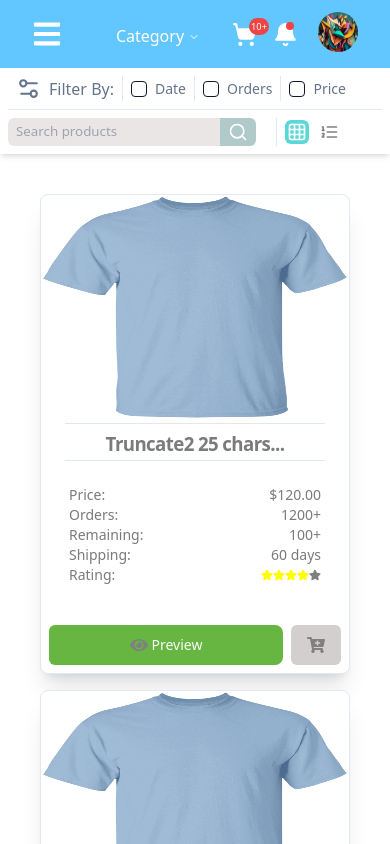
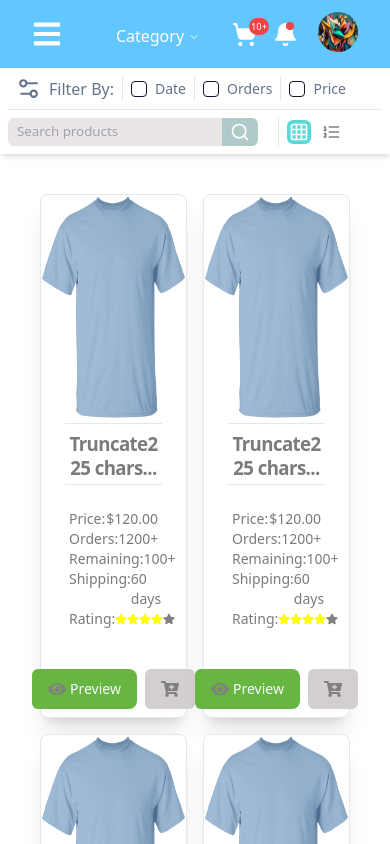
Before and after one commit to chriford-siame/ProdZM, a React (Create React App) app: page / in a window 390 px wide. Shown: the top 844 px of the page. Built offline with nearby package versions, Linux system fonts and the light colour scheme.

Commit message:
Update a field

```diff
--- a/src/components/Product/List.tsx
+++ b/src/components/Product/List.tsx
@@ -63,7 +63,7 @@ export default function ProductList() {
               </div>
             </div>
             <div className='flex pr-5 border-t md:border-none lg:border-none xl:border-none mt-2 pt-2 lg:mt-auto xl:mt-auto md:mt-auto'>
-              <input type='text' className=' sticky bg-[#ebe6e6] text-[10pt] active:border-gray-400 pr-10 rounded-md ml px-2 mr-4 py-0 mx-0' placeholder='Search products' />
+              <input type='text' className=' invalid:border-pink-500 disabled:border-slate-200 border active:border-slate-300 sticky bg-[#ebe6e6] text-[10pt] focus:invalid:border-pink-500    pr-10 rounded-md ml px-2 mr-4 py-0 mx-0' placeholder='Search products' />
               <button type='submit' className='text-white hover:bg-[#7bcbd1] bg-[#b0caca] z-10 -ml-[50px] p-2 py-1 rounded-md rounded-l-none border-none'>
                 <Search className='cursor-pointer' size={20} color='white' />
               </button>
@@ -79,7 +79,7 @@ export default function ProductList() {
           </div>
         </div>
       </div>
-      <div className='container px-10 my-10 grid grid-cols-1 sm:grid-cols-2 md:grid-cols-4 lg:grid-cols-5 xlg:grid-cols-5  gap-4'>
+      <div className='container px-10 my-10 grid grid-cols-2 sm:grid-cols-2 md:grid-cols-4 lg:grid-cols-5 xlg:grid-cols-5  gap-4'>
         <ProductCard />
         <ProductCard />
         <ProductCard />
```
